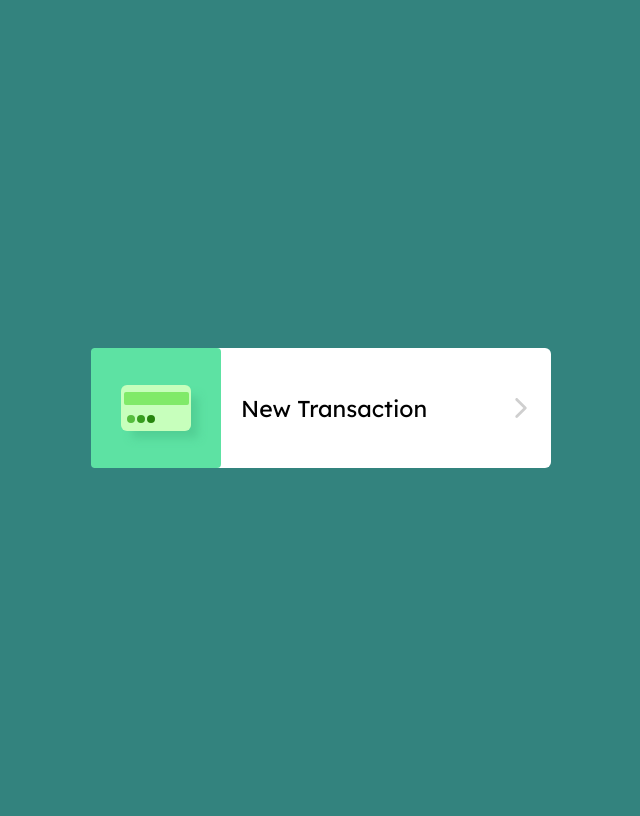
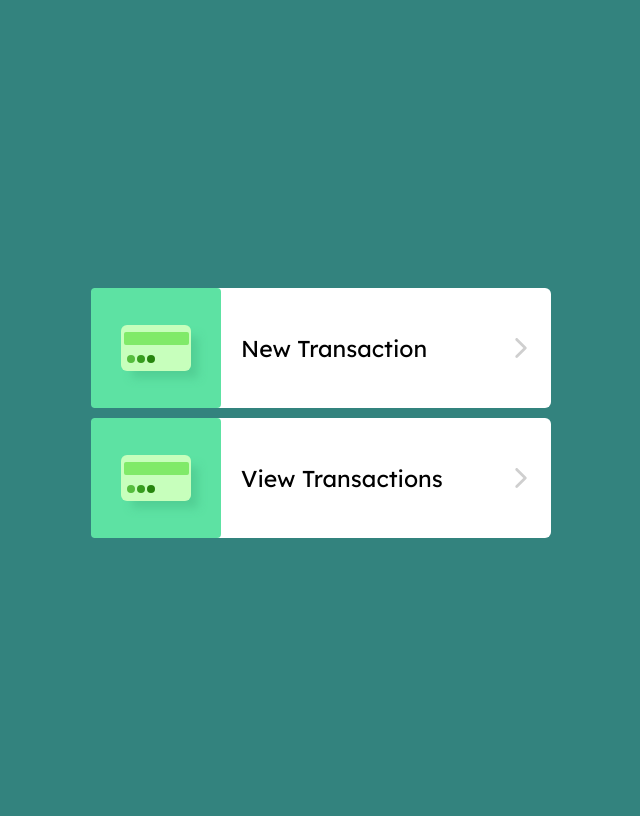
Before and after one commit to Vyceros/Financial_Manager1, a Flask app: page / in a window 1280 px wide; the page is wider, and only the part inside the window is pictured. Shown: that part, without its empty margins (327-967 px from the left). Run offline with Flask 3, Linux system fonts and the light colour scheme.

Commit message:
commit 3

```diff
--- a/app.py
+++ b/app.py
@@ -2,16 +2,34 @@ from flask import Flask, render_template, request, redirect, url_for, session
 from flask_sqlalchemy import SQLAlchemy
 from flask_wtf import FlaskForm
 from wtforms import StringField, SubmitField, validators
-import models
+
+from flask import Flask
+from flask_sqlalchemy import SQLAlchemy
 
 app = Flask(__name__)
-data_transaction = models.Transaction
 
 app.config['SQLALCHEMY_DATABASE_URI'] = 'sqlite:///library.db'
 app.config['SQLALCHEMY_TRACK_MODIFICATIONS'] = False
 app.config["SECRET_KEY"] = 'supersecretkey'
 
 db = SQLAlchemy(app)
+
+
+class Transaction(db.Model):
+    id = db.Column(db.Integer, primary_key=True)
+    value = db.Column(db.Float, nullable=False)
+    trans_type = db.Column(db.String(10), nullable=False)
+    trans_cat = db.Column(db.String(50), nullable=False)
+
+    def to_dict(self):
+        return {
+            "id": self.id,
+            "value": self.value,
+            "trans_type": self.trans_type,
+            "trans_cat": self.trans_cat
+        }
+
+
 app.debug = True
 
 
@@ -37,11 +55,17 @@ def insert_transaction():
     value = request.form.get('value')
     trans_type = request.form.get('type')
     trans_cat = request.form.get('category')
-    new_transaction = models.Transaction(value=value, trans_type=trans_type, trans_cat=trans_cat)
+    new_transaction = Transaction(value=value, trans_type=trans_type, trans_cat=trans_cat)
     db.session.add(new_transaction)
     db.session.commit()
-    transactions = data_transaction.query.all()
 
+    transactions = [transi.to_dict() for transi in Transaction.query.all()]
+    return render_template('index.html', transactions=transactions)
+
+
+@app.route('/transactions', methods=['POST', 'GET'])
+def show_transactions():
+    transactions = [trans.to_dict() for trans in Transaction.query.all()]
     return render_template('database.html', transactions=transactions)
 
 
--- a/static/style.css
+++ b/static/style.css
@@ -14,6 +14,10 @@
  --post-line: #757375;
  --post-line2: #545354;
  --dollar: #4b953b;
+}
+
+.container {
+    margin-top: 10px;
 }
 
 html {
--- a/templates/index.html
+++ b/templates/index.html
@@ -29,6 +29,29 @@
      </div>
     </div>
 
+<div onclick="window.location.href = 'transactions';" class="container">
+        <div class="left-side">
+      <div class="card">
+       <div class="card-line"></div>
+       <div class="buttons"></div>
+      </div>
+      <div class="post">
+       <div class="post-line"></div>
+       <div class="screen">
+        <div class="dollar">List</div>
+       </div>
+       <div class="numbers"></div>
+       <div class="numbers-line2"></div>
+      </div>
+     </div>
+     <div class="right-side">
+      <div class="new">View Transactions</div>
+
+       <svg class="arrow" xmlns="http://www.w3.org/2000/svg" width="512" height="512" viewBox="0 0 451.846 451.847"><path d="M345.441 248.292L151.154 442.573c-12.359 12.365-32.397 12.365-44.75 0-12.354-12.354-12.354-32.391 0-44.744L278.318 225.92 106.409 54.017c-12.354-12.359-12.354-32.394 0-44.748 12.354-12.359 32.391-12.359 44.75 0l194.287 194.284c6.177 6.18 9.262 14.271 9.262 22.366 0 8.099-3.091 16.196-9.267 22.373z" data-original="#000000" class="active-path" data-old_color="#000000" fill="#cfcfcf"/></svg>
+
+     </div>
+    </div>
+
 
 
 
```
Also changed, not shown: models.py (+10 -2 lines), templates/database.html (+46 -2 lines), instance/library.db.
